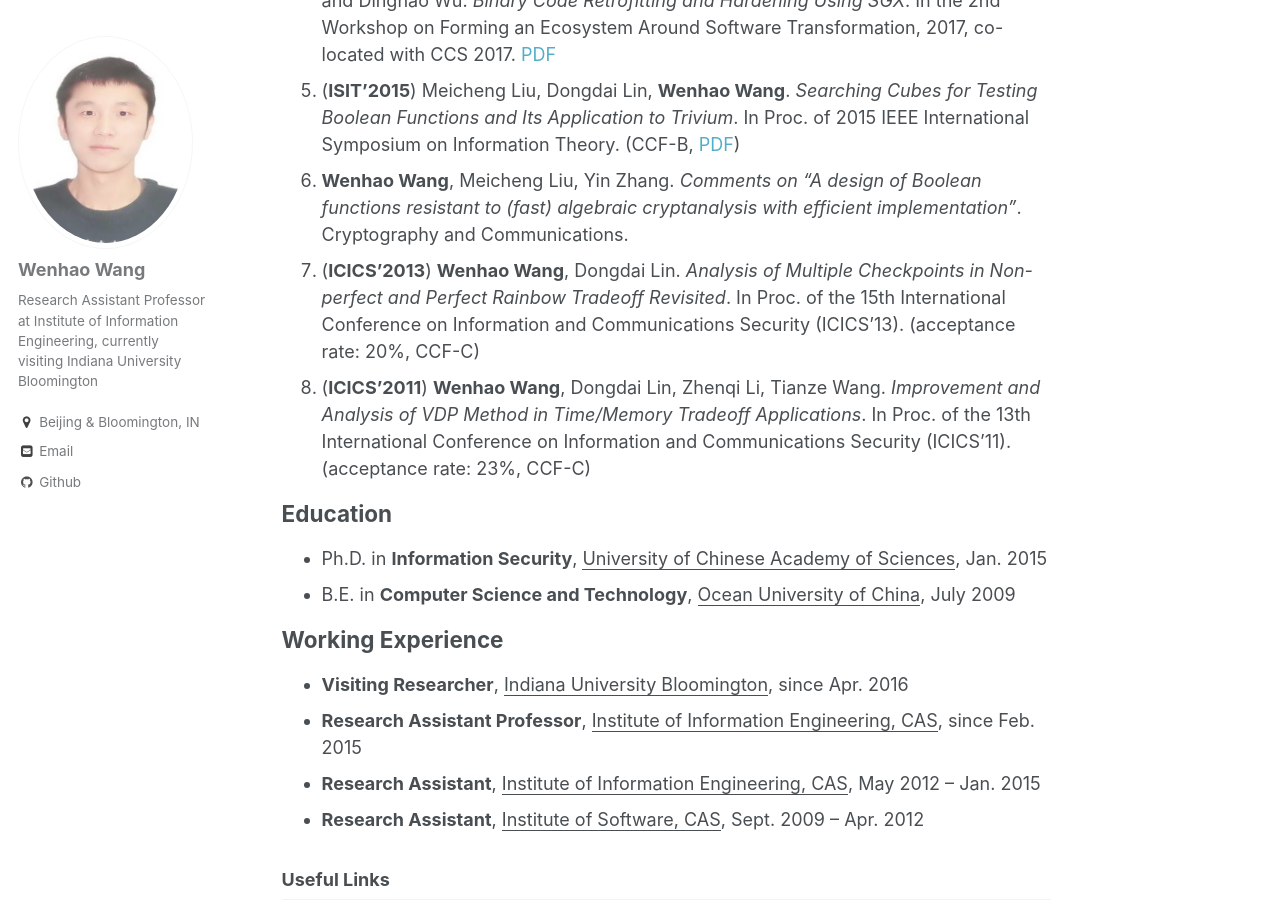
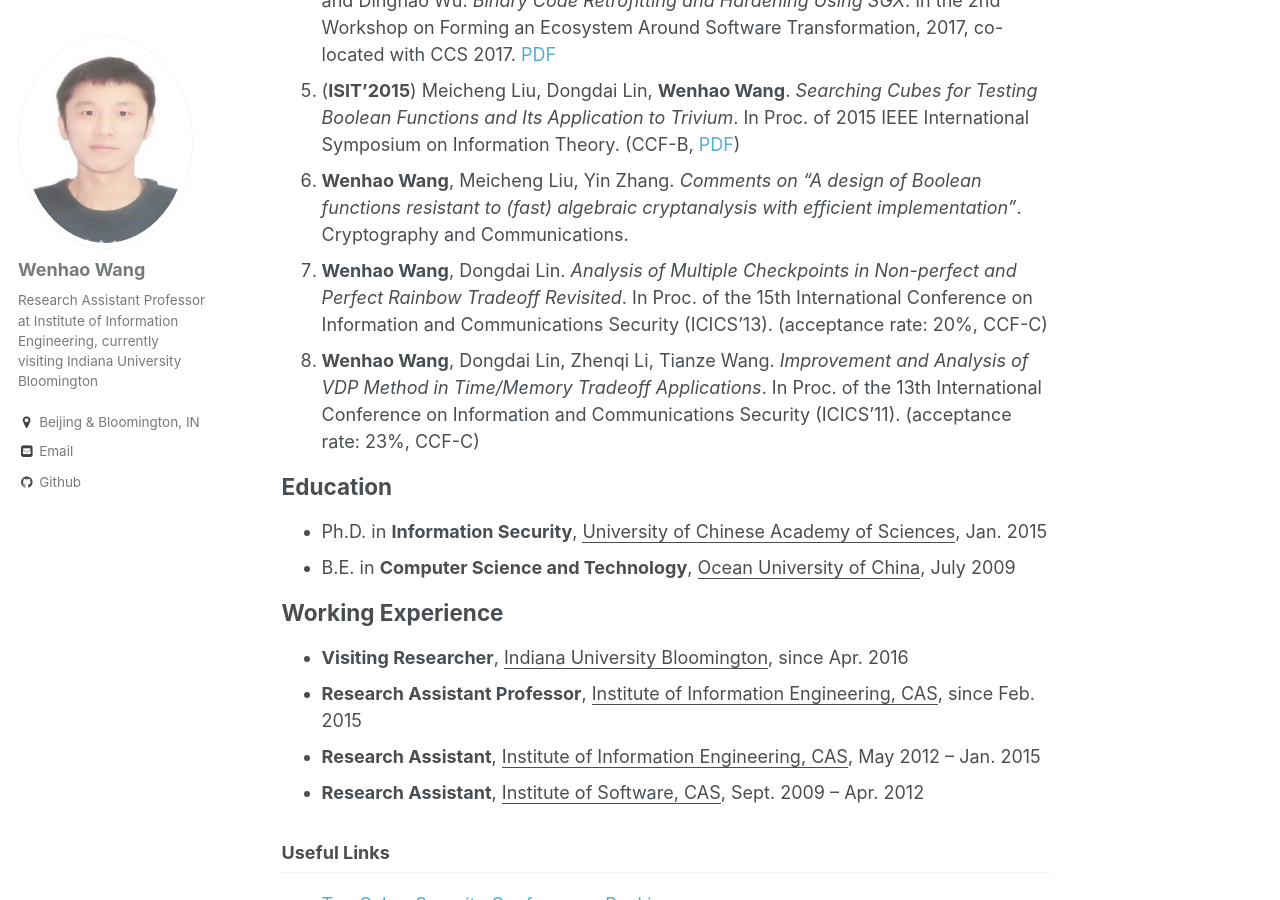
Before and after one commit to wenhao19/heartever.github.io, a Jekyll site: the page built from _pages/about.md, in a window 1280 px wide and 900 px high, scrolled down 724 px. Built offline with Jekyll 4.4.1, drawn with Linux system fonts in a browser that asks for light colours.

Commit message:
Update about.md

```diff
--- a/_pages/about.md
+++ b/_pages/about.md
@@ -17,8 +17,8 @@
 1. (**FEAST'2017**) Shuai Wang, **Wenhao Wang**, Qinkun Bao, Pei Wang, XiaoFeng Wang, and Dinghao Wu. _Binary Code Retrofitting and Hardening Using SGX_.  In the 2nd Workshop on Forming an Ecosystem Around Software Transformation, 2017, co-located with CCS 2017. [PDF](https://heartever.github.io/files/bsgx-feast17.pdf)
 1. (**ISIT'2015**) Meicheng Liu, Dongdai Lin, **Wenhao Wang**. _Searching Cubes for Testing Boolean Functions and Its Application to Trivium_. In Proc. of 2015 IEEE International Symposium on Information Theory. (CCF-B, [PDF](https://heartever.github.io/files/searching.pdf))
 1. **Wenhao Wang**, Meicheng Liu, Yin Zhang. _Comments on “A design of Boolean functions resistant to (fast) algebraic cryptanalysis with efficient implementation”_. Cryptography and Communications.
-1. (**ICICS'2013**) **Wenhao Wang**, Dongdai Lin. _Analysis of Multiple Checkpoints in Non-perfect and Perfect Rainbow Tradeoff Revisited_. In Proc. of the 15th International Conference on Information and Communications Security (ICICS'13). (acceptance rate: 20%, CCF-C)
-1. (**ICICS'2011**) **Wenhao Wang**, Dongdai Lin, Zhenqi Li, Tianze Wang. _Improvement and Analysis of VDP Method in Time/Memory Tradeoff Applications_. In Proc. of the 13th International Conference on Information and Communications Security (ICICS'11). (acceptance rate: 23%, CCF-C)
+1. **Wenhao Wang**, Dongdai Lin. _Analysis of Multiple Checkpoints in Non-perfect and Perfect Rainbow Tradeoff Revisited_. In Proc. of the 15th International Conference on Information and Communications Security (ICICS'13). (acceptance rate: 20%, CCF-C)
+1. **Wenhao Wang**, Dongdai Lin, Zhenqi Li, Tianze Wang. _Improvement and Analysis of VDP Method in Time/Memory Tradeoff Applications_. In Proc. of the 13th International Conference on Information and Communications Security (ICICS'11). (acceptance rate: 23%, CCF-C)
 
 Education
 ======
```
